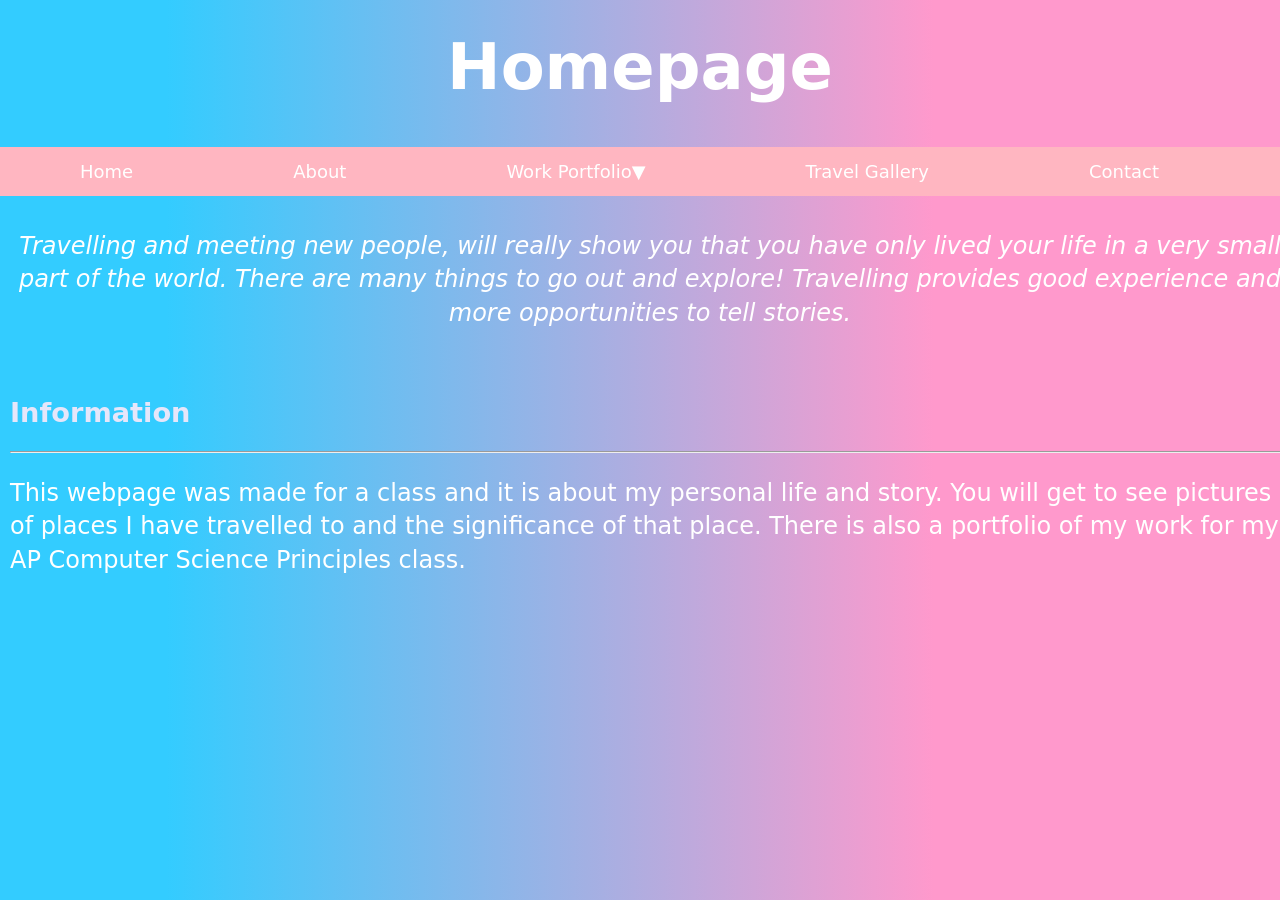
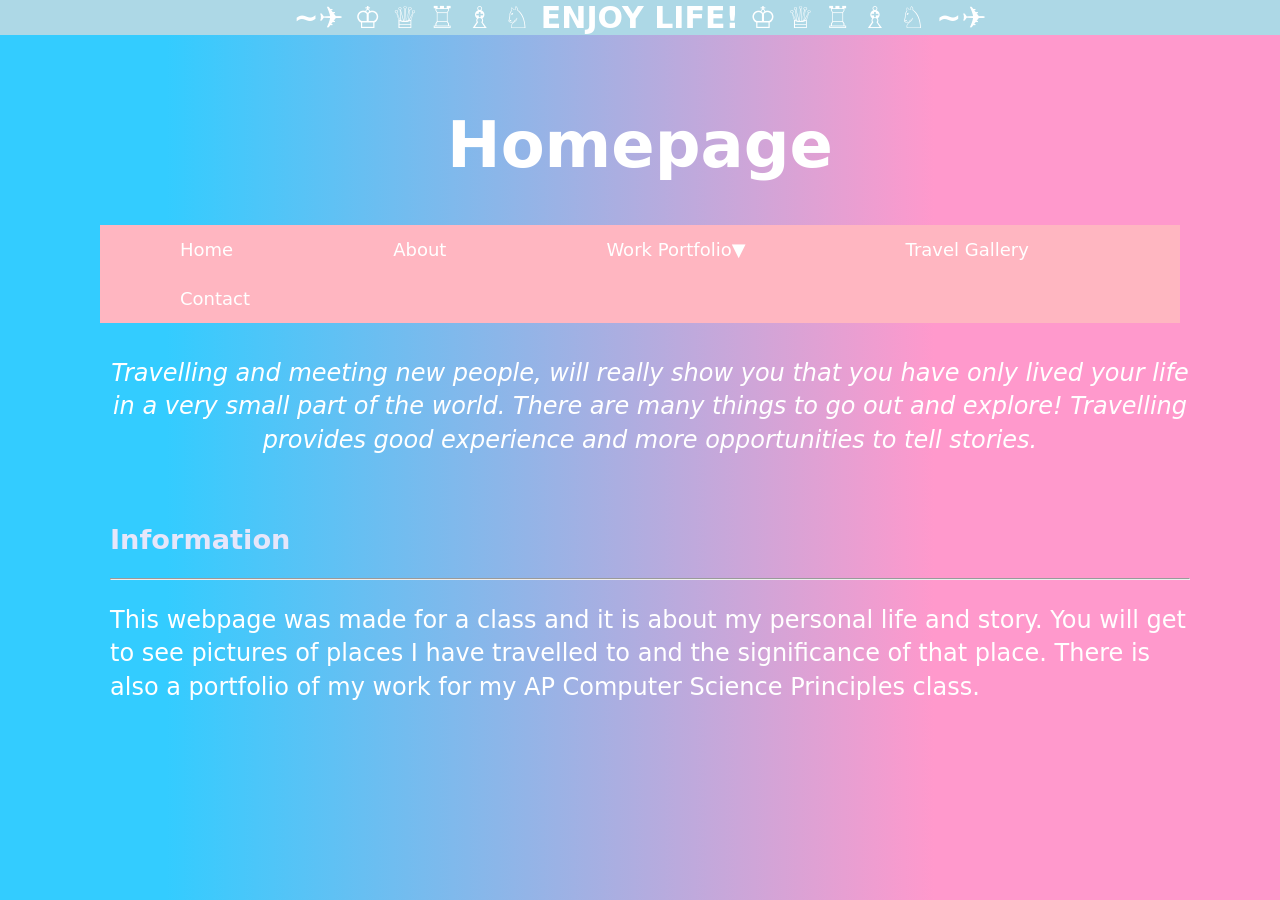
Before and after one commit to CNakano7/CNakano7.github.io, a Jekyll site: the page index.html, which Jekyll copies as it is, in a window 1280 px wide. Built offline with Jekyll 4.4.1, drawn with Linux system fonts in a browser that asks for light colours.

Commit message:
Update index.html

```diff
--- a/index.html
+++ b/index.html
@@ -6,7 +6,11 @@
 		<meta name="viewport" content="width=device-width, initial-scale=1.0">
 	</head>
 
-	<body>
+	<div class="header">
+    <h1>~✈ ♔ ♕ ♖ ♗ ♘        ENJOY LIFE!       ♔ ♕ ♖ ♗ ♘ ~✈</h1>
+    </div>
+
+	<div class="content">
 <h1 style="color: White; text-align: center; font-size: 400%; padding-top:30px">Homepage</h1>
 
 <body>
@@ -63,7 +67,8 @@
     <p style="color: white;">This webpage was made for a class and it is about my personal life and story. You will get to see pictures of places I have travelled to and the significance of that place. There is also a portfolio of my work for my AP Computer Science Principles class.
   </div>
 
-</div>
+    </div>
+        </body>
+    </div>
 
-</body>
 </html>
```
